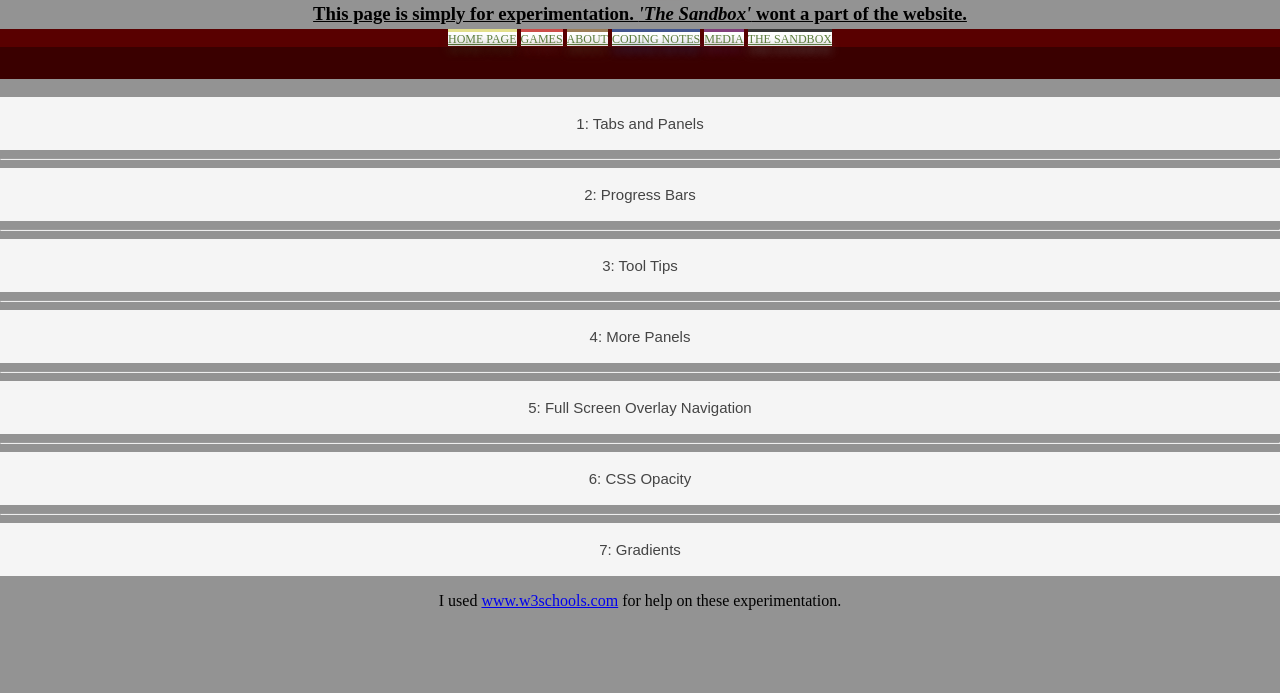
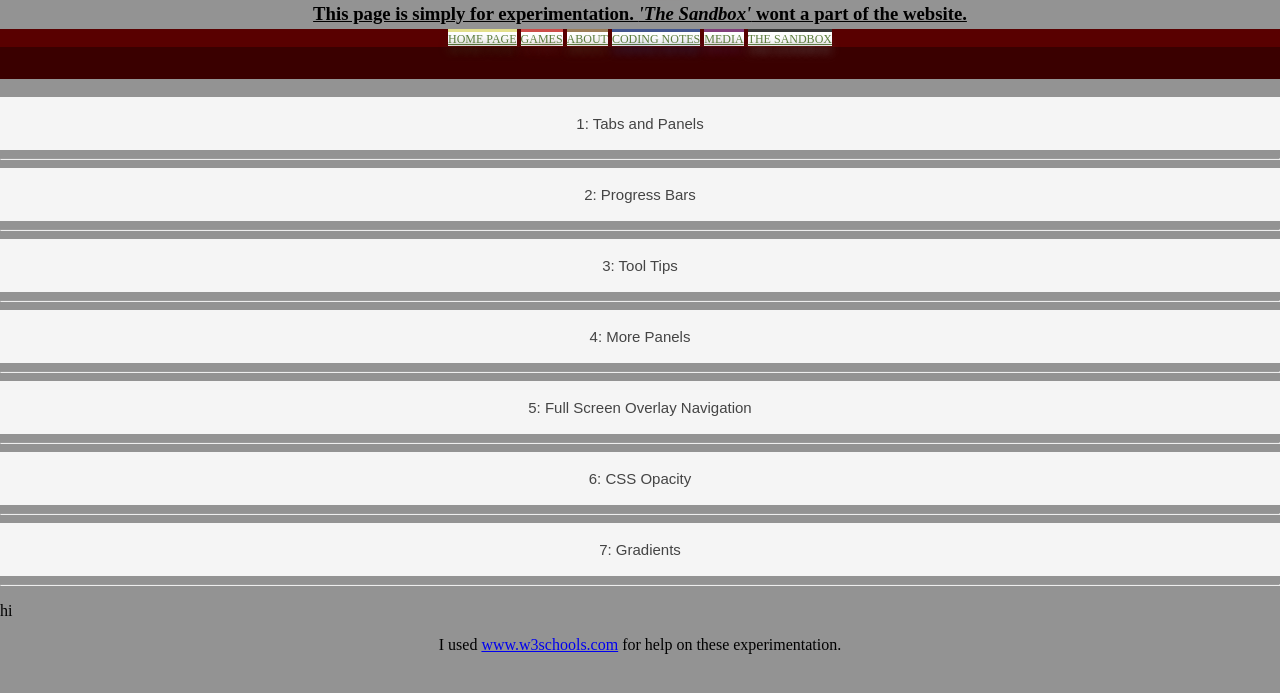
Before and after one commit to fishingforth/fishingforth.github.io, a plain HTML site: page The Sandbox.html in a window 1280 px wide. Shown: the part 81-774 px from the top of the page. Drawn offline with Linux system fonts and the light colour scheme.

Commit message:
hi
hello

```diff
--- a/The Sandbox.html
+++ b/The Sandbox.html
@@ -171,6 +171,10 @@ document.getElementById(colorName).style.display = "block";
 
     </div>
 
+<hr>
+
+<p>hi</p>
+
 <script>
     /* Toggle between adding and removing the "active" and "show" classes when the user clicks on one of the "Section" buttons. The "active" class is used to add a background color to the current button when its belonging panel is open. The "show" class is used to open the specific accordion panel */
     var acc = document.getElementsByClassName("experiments_button");
```
